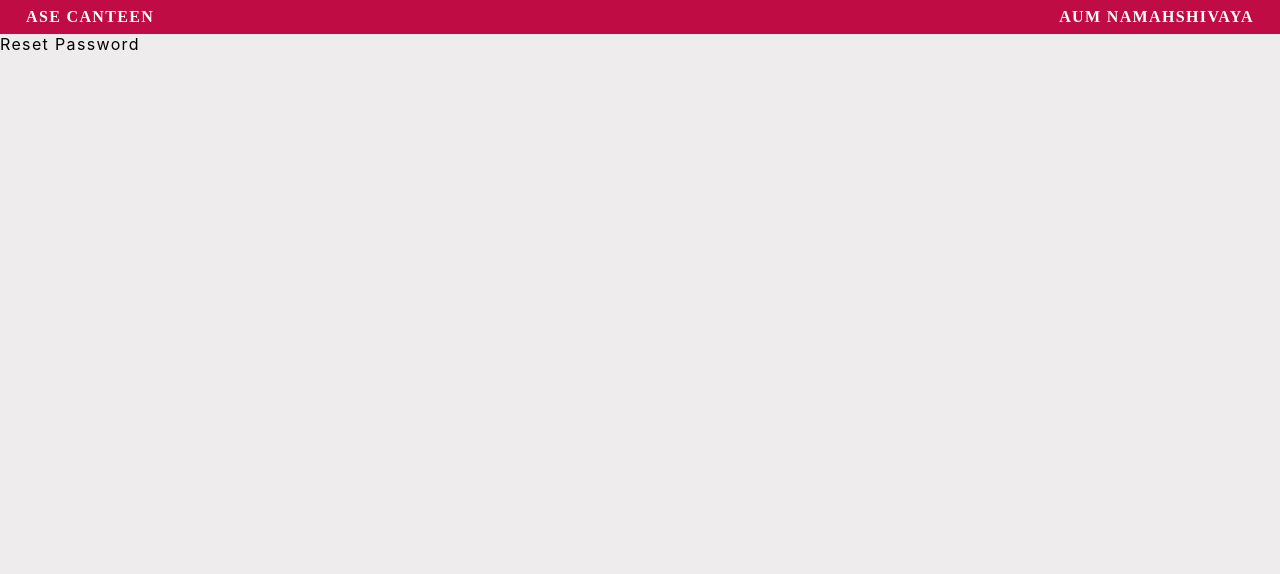
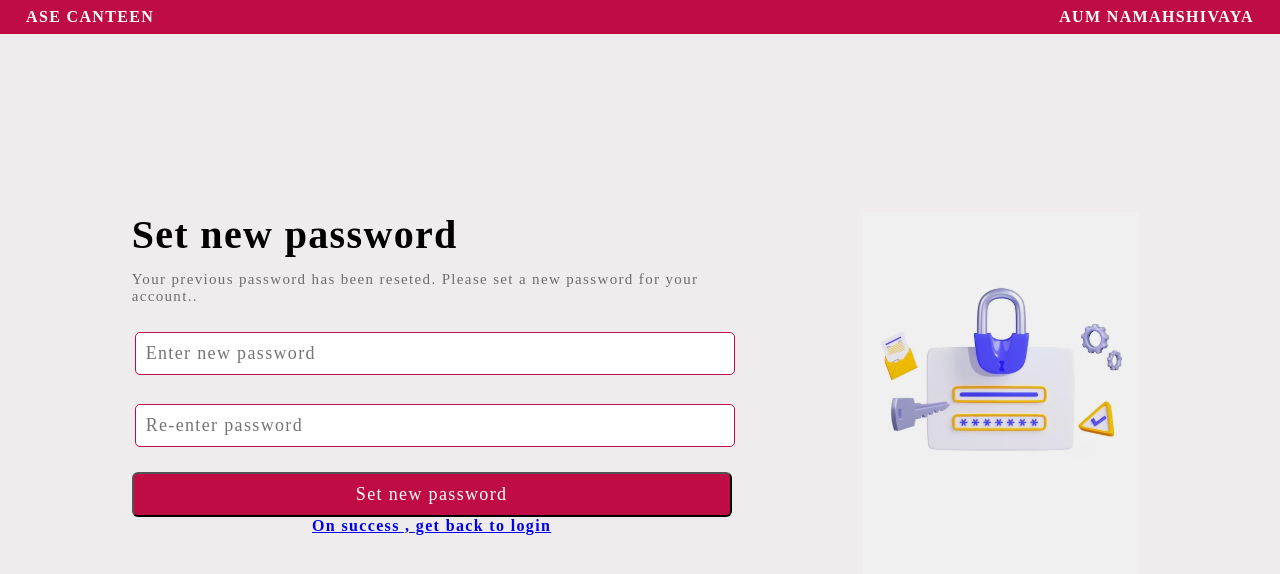
Before and after one commit to nazeer-18/kanteen, a React (Create React App) app in the folder kanteen/: page /resetpwd in a window 1280 px wide. Shown: the top 574 px of the page. Built offline with nearby package versions, Linux system fonts and the light colour scheme.

Commit message:
Update ResetPassword page
 - Implement ResetPassword page with its required field and UI

```diff
--- a/kanteen/src/components/ForgotPwdOtp.js
+++ b/kanteen/src/components/ForgotPwdOtp.js
@@ -23,6 +23,7 @@ export default function ForgotPwd() {
                     <p className='forgot-otprestxt'>Didn't receive a code(check Junk box)?<button type="submit" >Resend.</button> </p>
                     <div className="forgot-otp">
                         <button type="submit" className='forgot-otpBtn'>Verify</button>
+                        <Link to="/resetpwd" ><span >verified</span></Link>
                     </div>
                 </div>
                 </div>
--- a/kanteen/src/components/ResetPwd.js
+++ b/kanteen/src/components/ResetPwd.js
@@ -1,9 +1,37 @@
 import React from 'react'
+import '../styles/ResetPwd.css';
+import resetImg from '../images/ResetPwd.svg';
+import { Link } from 'react-router-dom';
 
 export default function ResetPwd() {
     return (
-        <div>
-            Reset Password
+        <div className='reset-pwd-homepage'>
+            <div className="reset-pwd-container">
+                <div className="reset-pwd-form-container">
+
+                <div className="reset-pwd-form">
+                    <div className='reset-pwdvertxt'>Set new password</div>
+                    <p className='reset-pwdauthtxt'>Your previous password has been reseted. Please set a new password for your account..</p>
+                    <form className="reset-pwd-form">
+                        <div className="reset-pwd-form-group">
+                            <label htmlFor="newPassword"></label>
+                            <input type="password" name="reset-pwd" id="reset-pwd" placeholder="Enter new password" required/>
+                        </div>
+                        <div className="reset-pwd-form-group">
+                            <label htmlFor="cnfPassword"></label>
+                            <input type="password" name="reset-pwd" id="reset-pwd" placeholder="Re-enter password" required/>
+                        </div>
+                    </form>
+                    <div className="reset-pwd">
+                        <button type="submit" className='reset-pwdBtn'>Set new password</button>
+                        <Link to="/" ><span >On success , get back to login</span></Link>
+                    </div>
+                </div>
+                </div>
+                <div className="reset-pwd-image-container">
+                    <img src={resetImg} alt="otp" width="600px" />
+                </div>
+            </div>
         </div>
     )
 }
--- /dev/null
+++ b/kanteen/src/styles/ResetPwd.css
@@ -0,0 +1,138 @@
+body{
+    margin: 0px;
+    padding: 0px;
+  }
+  .reset-pwd-homepage {
+    height: 95vh;
+    margin: 0px auto;
+  }
+
+  .reset-pwd-container{
+    display: flex;
+    flex-wrap: wrap;
+    justify-content: center;
+    align-items: stretch;
+    height:90vh;
+    max-width: 85%;
+    margin: 0px auto;
+  }
+  .reset-pwd-container .reset-pwd-form-container{
+    padding-top: 16%;
+    padding-left: 3%;
+    padding-right: 10%;
+  }
+
+  .reset-pwd-image-container {
+    flex:1;
+    display: flex;
+    justify-content: center;
+    align-items: center;
+    padding: 20px;
+    margin: auto;
+    background-color: #eeecec;
+    box-sizing: border-box;
+    border-radius: 75px;
+    margin-right: 2vw;
+  }
+
+  .reset-pwd-image-container img {
+    width: auto;
+    max-width: 100%;
+    max-height: 100%;
+    object-fit: contain;
+  }
+
+  .reset-pwdvertxt{
+    text-align: left;
+    font-weight: bold;
+    display: block;
+    font-family: 'petrona';
+    font-size: 40px;
+  }
+  .reset-pwdauthtxt{
+    margin-top: 13px;
+    margin-bottom: 13px;
+    text-align: left;
+    font-weight: light;
+    display:block;
+    color: rgba(0, 0, 0, 0.54);
+    font-family: 'petrona';
+    font-size: 15px;
+  }
+
+  .reset-pwd-form{
+    width: 100%;
+    max-width: 600px;
+    text-align: left;
+    margin: 3px;
+    box-sizing: border-box;
+  }
+  .reset-pwd-form-group{
+    width: 100%;
+    font-size: large;
+  }
+
+  .reset-pwd-form-group input[type="password"]{
+    width: 100%;
+    padding: 10px;
+    border-radius: 5px;
+    border: 1px solid #bf0c45;
+    font-size: large;
+    font-family: 'petrona';
+    box-sizing: border-box;
+    margin-top: 14px;
+    margin-bottom: 15px;
+  }
+
+
+  .reset-pwd{
+    width: 100%;
+    font-family: 'petrona';
+    font-weight: bold;
+    text-align: center;
+    color: white;
+    border-radius: 5px;
+    margin-top: 10px;
+  }
+
+  .reset-pwdBtn{
+
+    width: 100%;
+    padding: 10px 15px;
+    background-color: #bf0c45;
+    font-family: 'petrona';
+    cursor: pointer;
+    text-align: center;
+    color: white;
+    font-size:18px;
+    border-radius: 6px;
+  }
+
+
+  @media (max-width:950px){
+    .reset-pwd-container{
+      max-width: 100%;
+    }
+    .reset-pwd-image-container{
+      max-width:40%;
+      padding: 0px;
+      margin: 0px;
+      border-radius: 0%;
+    }
+  }
+
+  @media (max-width:768px){
+    .reset-pwd-form{
+      padding: 0px;
+      margin: 0px;
+    }
+  }
+
+  @media (max-width:670px){
+    .reset-pwd-image-container{
+      display: none;
+    }
+    .reset-pwd-container{
+      max-width: 100%;
+    }
+  }
```
Also changed, not shown: kanteen/src/images/ResetPwd.svg (added).
